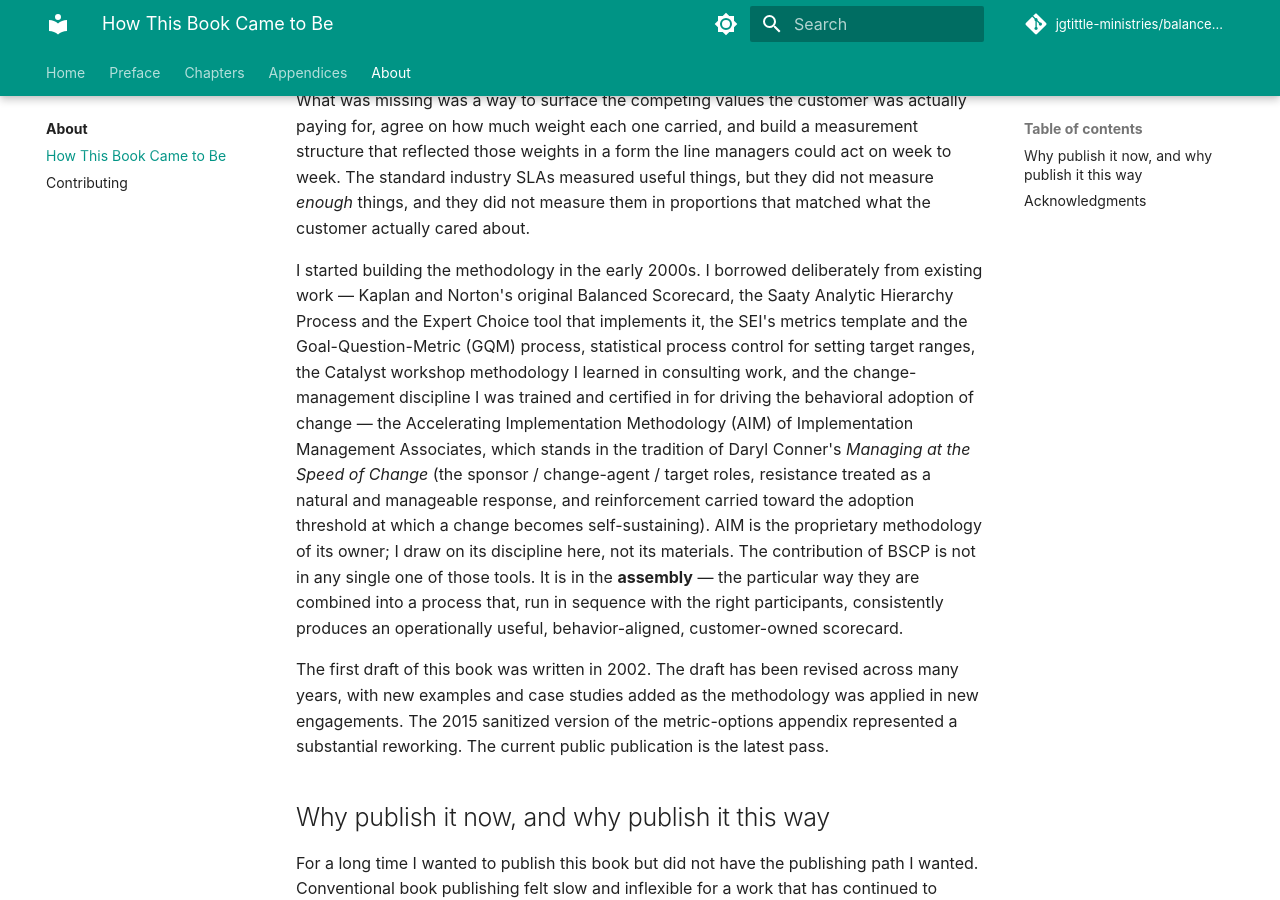
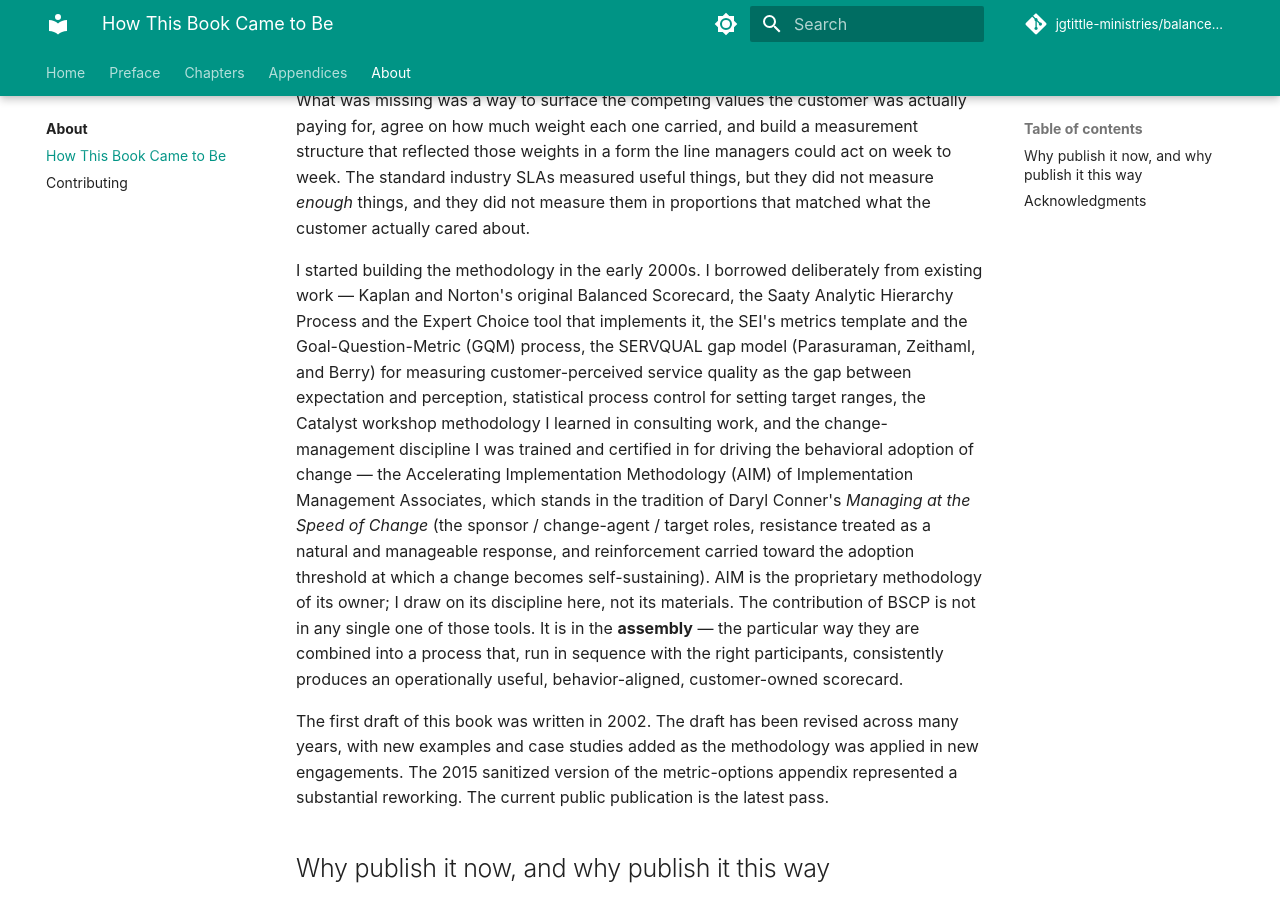
Before and after one commit to jgtittle-ministries/balanced-scorecard-process-dev, an MkDocs documentation site: the page built from docs/about/how-this-book-came-to-be.md, in a window 1280 px wide and 900 px high, scrolled down 330 px. Built offline with MkDocs 1.6.1 and Material for MkDocs 9.7.7, drawn with Linux system fonts in a browser that asks for light colours; some web fonts are replaced; comment, search, counter and statistics services are not loaded.

Commit message:
Acknowledge SERVQUAL as a customer-satisfaction measurement model
Per John (used it repeatedly; adapted it for his consulting). Two spots:
- How This Book Came to Be: add the SERVQUAL gap model (Parasuraman, Zeithaml,
  & Berry) to the "borrowed deliberately from" list.
- Ch 2, Surveys: an operational note that for customer-/client-satisfaction
  surveys, SERVQUAL's five RATER dimensions (Reliability, Responsiveness,
  Assurance, Empathy, Tangibles) measured as the expectation-vs-perception gap,
  importance-weighted, are a proven structure -- the gap scores being exactly
  the Client Satisfaction diagnostic the scorecard is meant to surface.
Not added to IJH (off-domain; IJH measures spiritual formation, not service
quality).

Co-Authored-By: Claude Opus 4.8 <noreply@anthropic.com>

```diff
--- a/docs/about/how-this-book-came-to-be.md
+++ b/docs/about/how-this-book-came-to-be.md
@@ -8,7 +8,7 @@ The Balanced Scorecard Process was not invented in a single moment. It grew, ove
 
 What was missing was a way to surface the competing values the customer was actually paying for, agree on how much weight each one carried, and build a measurement structure that reflected those weights in a form the line managers could act on week to week. The standard industry SLAs measured useful things, but they did not measure *enough* things, and they did not measure them in proportions that matched what the customer actually cared about.
 
-I started building the methodology in the early 2000s. I borrowed deliberately from existing work — Kaplan and Norton's original Balanced Scorecard, the Saaty Analytic Hierarchy Process and the Expert Choice tool that implements it, the SEI's metrics template and the Goal-Question-Metric (GQM) process, statistical process control for setting target ranges, the Catalyst workshop methodology I learned in consulting work, and the change-management discipline I was trained and certified in for driving the behavioral adoption of change — the Accelerating Implementation Methodology (AIM) of Implementation Management Associates, which stands in the tradition of Daryl Conner's *Managing at the Speed of Change* (the sponsor / change-agent / target roles, resistance treated as a natural and manageable response, and reinforcement carried toward the adoption threshold at which a change becomes self-sustaining). AIM is the proprietary methodology of its owner; I draw on its discipline here, not its materials. The contribution of BSCP is not in any single one of those tools. It is in the **assembly** — the particular way they are combined into a process that, run in sequence with the right participants, consistently produces an operationally useful, behavior-aligned, customer-owned scorecard.
+I started building the methodology in the early 2000s. I borrowed deliberately from existing work — Kaplan and Norton's original Balanced Scorecard, the Saaty Analytic Hierarchy Process and the Expert Choice tool that implements it, the SEI's metrics template and the Goal-Question-Metric (GQM) process, the SERVQUAL gap model (Parasuraman, Zeithaml, and Berry) for measuring customer-perceived service quality as the gap between expectation and perception, statistical process control for setting target ranges, the Catalyst workshop methodology I learned in consulting work, and the change-management discipline I was trained and certified in for driving the behavioral adoption of change — the Accelerating Implementation Methodology (AIM) of Implementation Management Associates, which stands in the tradition of Daryl Conner's *Managing at the Speed of Change* (the sponsor / change-agent / target roles, resistance treated as a natural and manageable response, and reinforcement carried toward the adoption threshold at which a change becomes self-sustaining). AIM is the proprietary methodology of its owner; I draw on its discipline here, not its materials. The contribution of BSCP is not in any single one of those tools. It is in the **assembly** — the particular way they are combined into a process that, run in sequence with the right participants, consistently produces an operationally useful, behavior-aligned, customer-owned scorecard.
 
 The first draft of this book was written in 2002. The draft has been revised across many years, with new examples and case studies added as the methodology was applied in new engagements. The 2015 sanitized version of the metric-options appendix represented a substantial reworking. The current public publication is the latest pass.
 
```
Also changed, not shown: docs/chapter-02-process-description.md (+1 -0 lines).
